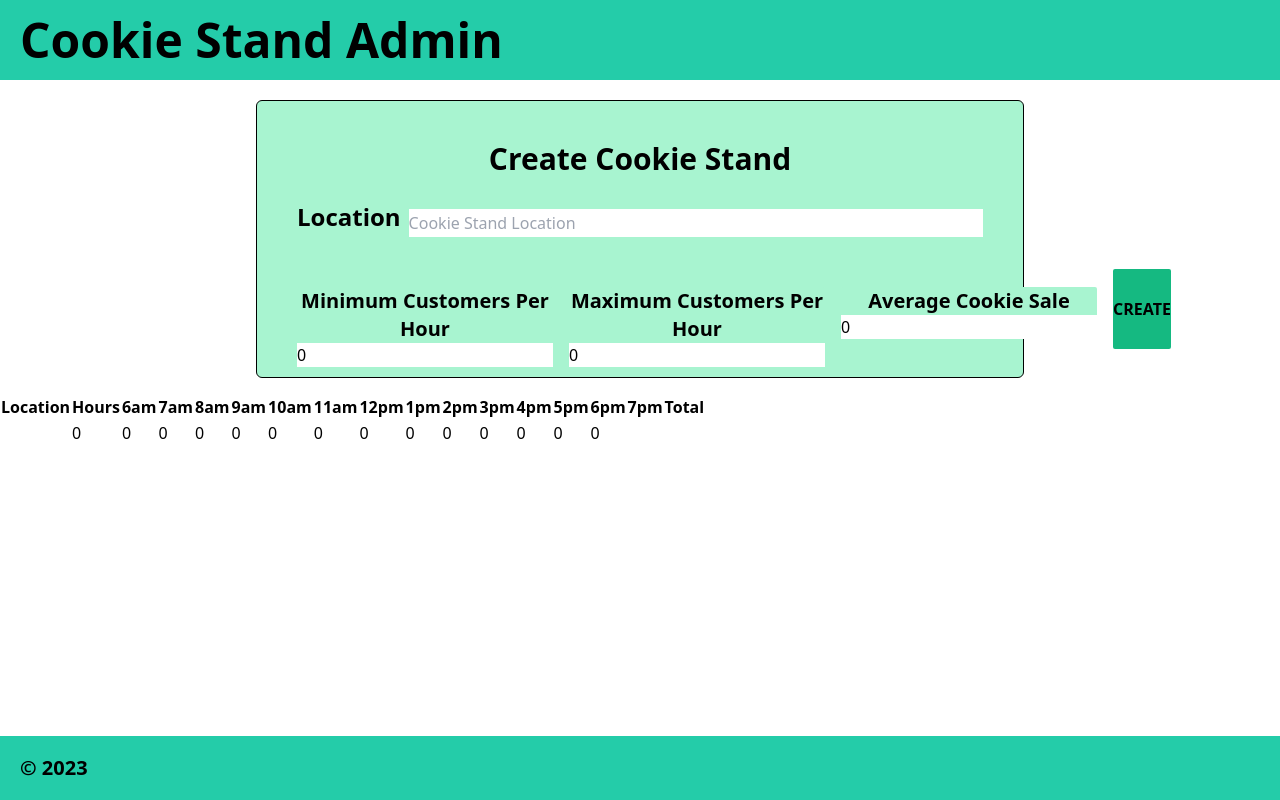
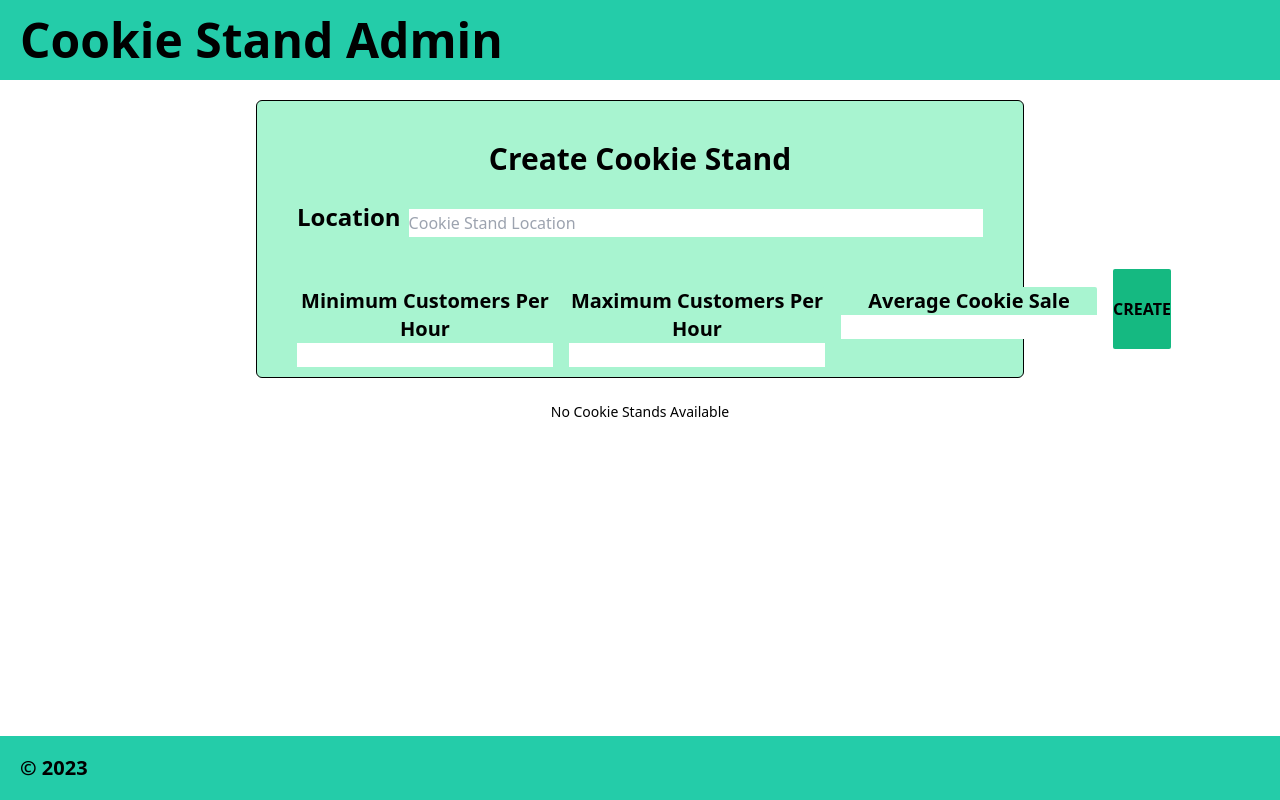
Before and after one commit to Cipherian/Cookie_Stand_Admin, a Next.js app in the folder cookie-stand-admin/: page / in a window 1280 px wide. Built offline with nearby package versions, Linux system fonts and the light colour scheme.

Commit message:
fixed table and form

```diff
--- a/cookie-stand-admin/components/CookieForm.js
+++ b/cookie-stand-admin/components/CreateForm.js
@@ -1,26 +1,9 @@
-import { useState } from 'react';
-import ReportTable from './ReportTable';
-export default function CookieForm() {
-  const [formData, setFormData] = useState({
-    location: '',
-    minimum: 0,
-    maximum: 0,
-    average: 0,
-  });
 
-    const handleFormSubmit = (formData, event ) => {
-      event.preventDefault();
-      setFormData({ ...formData});
-      console.log(formData)
-    };
-
-    const handleFormChange = (event) => {
-      setFormData({ ...formData, [event.target.name]: event.target.value });
-    };
+export default function CreateForm({formSubmitHandler}) {
 
     return (
       <div>
-      <form onSubmit={(event) => handleFormSubmit(formData, event)} className="flex flex-col w-3/5 p-10 mx-auto my-4 mt-5 border border-green-900 rounded-md bg-form-input-box-green">
+      <form onSubmit={formSubmitHandler} className="flex flex-col w-3/5 p-10 mx-auto my-4 mt-5 border border-green-900 rounded-md bg-form-input-box-green">
           <h1 className="box text-center font-bold text-3xl">Create Cookie Stand</h1>
         <div className="flex flex-row mt-6">
           <div className="flex flex-row w-full h-20">
@@ -29,8 +12,6 @@ export default function CookieForm() {
               className="flex w-full mt-2 h-7 ml-2"
               name="location"
               placeholder="Cookie Stand Location"
-              value={formData.location}
-              onChange={handleFormChange}
             />
           </div>
         </div>
@@ -40,8 +21,6 @@ export default function CookieForm() {
             <input
               className="w-64 max-h-10"
               name="minimum"
-              value={formData.minimum}
-              onChange={handleFormChange}
             />
           </div>
           <div className="text-center rounded-sm h-11 bg-form-input-box-green">
@@ -49,8 +28,6 @@ export default function CookieForm() {
             <input
               className="w-64 max-h-10"
               name="maximum"
-              value={formData.maximum}
-              onChange={handleFormChange}
             />
           </div>
           <div className="text-center rounded-sm h-11 bg-form-input-box-green">
@@ -58,15 +35,12 @@ export default function CookieForm() {
             <input
               className="w-64 max-h-10"
               name="average"
-              value={formData.average}
-              onChange={handleFormChange}
             />
           </div>
         <button type="submit" className="w-64 rounded-sm h-20 bg-button-green align-text-middle font-bold">CREATE</button>
       </div>
 
     </form>
-    <ReportTable formdata = {formData}/>
     </div>
   );
 }
--- a/cookie-stand-admin/components/ReportTable.js
+++ b/cookie-stand-admin/components/ReportTable.js
@@ -1,46 +1,64 @@
 import { hours } from './data';
 
+export default function ReportTable({ formData }) {
 
-export default function ReportTable({formdata}) {
+  const calculateTotalSum = (hourlyTotals) => {
+    let total = 0;
+    for (let i = 0; i < hourlyTotals.length; i++) {
+      total += hourlyTotals[i];
+    }
+    return total;
+  };
 
-  const calculate_cookies = (min, max, average) => {
-    let cookies_sold_array = []
+  const getTotalSum = () => {
+    let totalSum = [];
     for (let i = 0; i < hours.length; i++) {
-      let randomCustomers = Math.round(min + Math.random() * (max - min));
-      let cookiesSold = Math.round(randomCustomers * average)
-      cookies_sold_array.push(cookiesSold)
+      let sum = 0;
+      for (let j = 0; j < formData.length; j++) {
+        sum += formData[j].hourly[i];
       }
-    console.log(cookies_sold_array)
-  return cookies_sold_array
+      totalSum.push(sum);
     }
-
-  const calculate_hourly_total = (cookiesArray) => {
-    return cookiesArray.reduce( (x,y) => x+y, 0)
-  }
+    return totalSum;
+  };
 
   return (
     <div>
-      <table>
-        <thead>
+      {formData.length === 0
+        ? <h2 className="my-6 text-sm text-center"> No Cookie Stands Available </h2>
+        : <table className="w-2/3 mx-auto mb-12 text-sm text-center">
+          <thead className="mx-auto text-sm text-center">
             <tr>
               <th>Location</th>
-            <th>Hours</th>
-            {hours.map((hour) => (
-              <th key={hour}>{hour}</th>
-            ))}
-            <th>Total</th>
+              {hours.map((hour, index) => {
+                return (<th key={`hour-${index}`}> {hour} </th>)
+              })}
+              <th>Totals</th>
             </tr>
           </thead>
           <tbody>
+            {formData.map((item, index) => {
+              return (<tr key={`row-${index}`} className="bg-table-cell-darker-green">
+                <td> {item.location} </td>
+                {item.hourly.map((hourlyData, index) => {
+                  return (<td key={`row-${index}-data-${hourlyData}`}>{hourlyData}</td>)
+                })}
+                <td>{item.hourlyTotal}</td>
+              </tr>)
+            })}
             <tr>
-            <td>{formdata.location}</td>
-            {calculate_cookies(formdata.maximum, formdata.minimum, formdata.average).map((cookies, index) => (
-              <td key={hours[index]}>{cookies}</td>
-            ))}
-
+              <th>Totals</th>
+              {getTotalSum().map((total, index) => {
+                return (
+                  <td key={`total-${index}`}>
+                    {total}
+                  </td>
+                )
+              })}
             </tr>
           </tbody>
         </table>
+      }
     </div>
   );
 }
--- a/cookie-stand-admin/pages/index.js
+++ b/cookie-stand-admin/pages/index.js
@@ -1,14 +1,59 @@
 import Head from '../components/Head'
 import Header from '../components/Header';
 import Footer from '../components/Footer';
-import CookieForm from '../components/CookieForm';
+import CreateForm from '../components/CreateForm';
+import ReportTable from '../components/ReportTable';
+import { useState } from 'react';
+import { hours } from '../components/data';
 
 export default function Home() {
+  const [formData, setFormData] = useState([]);
+
+  const handleFormSubmit = (event) => {
+    event.preventDefault();
+    const location = event.target.location.value;
+    const minimum = event.target.minimum.value;
+    const maximum = event.target.maximum.value;
+    const average = event.target.average.value;
+    const key = formData.length ? Math.max(...formData.map(item => item.key)) + 1 : 0;
+    const storeData = {
+      key: key,
+      location: location,
+      minimum: minimum,
+      maximum: maximum,
+      average: average,
+      hourly: [],
+      hourlyTotal: 0,
+    };
+
+    const calculate_hourly_cookies = (min, max, average) => {
+      let hourly = [];
+      for (let i = 0; i < hours.length; i++) {
+        let randomCustomers = Math.floor(Math.random() * (max - min + 1)) + min;
+        let cookiesSold = Math.round(randomCustomers * average);
+        hourly.push(cookiesSold);
+      }
+      return hourly;
+    };
+
+    const calculate_hourlyTotal = (cookiesArray) => {
+      return cookiesArray.reduce((x, y) => x + y, 0);
+    };
+
+    storeData.hourly = calculate_hourly_cookies(minimum, maximum, average);
+    storeData.hourlyTotal = calculate_hourlyTotal(storeData.hourly);
+
+    setFormData([...formData, storeData]);
+
+  };
+
+
   return (
     <div className="bg">
       <Head />
       <Header  />
-      <CookieForm />
+      <CreateForm formSubmitHandler={handleFormSubmit}/>
+      <ReportTable formData={formData}/>
       <Footer />
     </div>
   )
```
Lines whose indentation alone changed are shown as unchanged.
